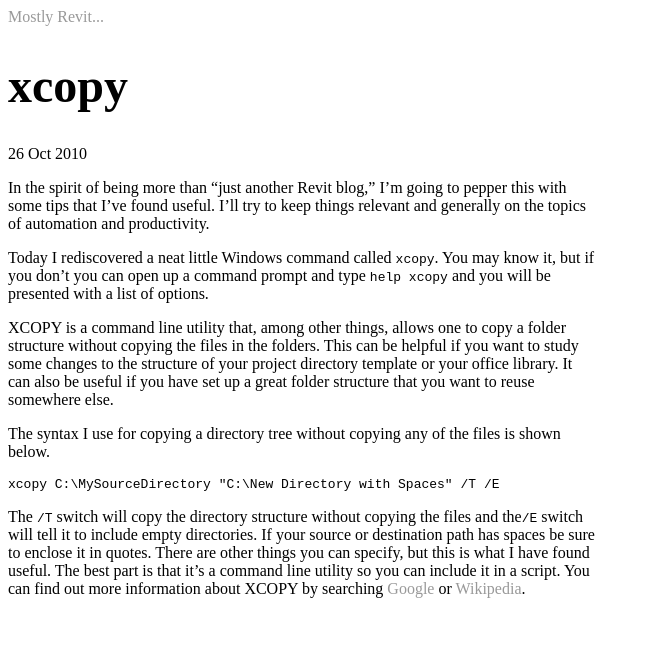
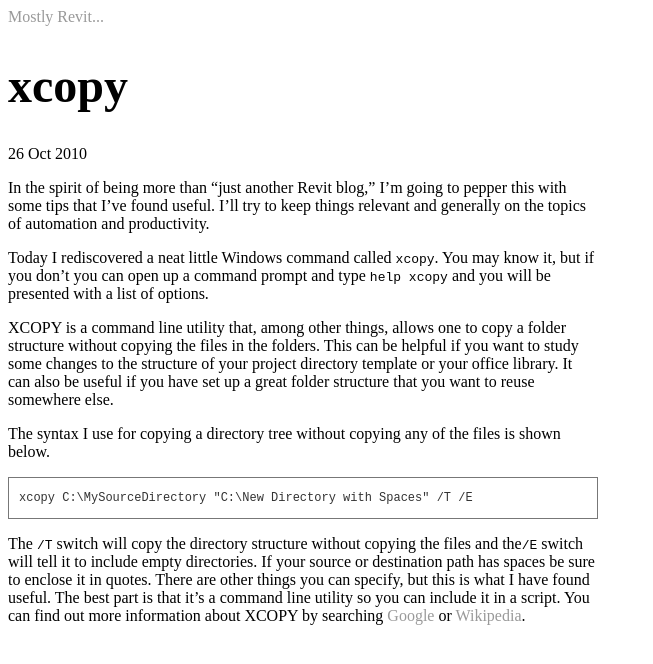
Before and after one commit to estimmel/mostly-revit-blog, a Jekyll site: the page built from _posts/2010-10-26-xcopy.md, in a window 1280 px wide. Shown: the top 664 px of the page, without its empty margins (0-653 px from the left). Built offline with Jekyll 4.4.1, drawn with Linux system fonts in a browser that asks for light colours.

Commit message:
trying to get a good pre code appearance

```diff
--- a/css/main.css
+++ b/css/main.css
@@ -22,11 +22,19 @@ h1 {
     font-size: 3em;
 }
 pre {
-    overflow-x: auto;
-}
-
-.code {
-    background-color: #D3D3D3
+	box-sizing: border-box;
+	width: 100%;
+	padding: 0;
+	margin: 0;
+	overflow: auto;
+	overflow-y: hidden;
+	font-size: 12px;
+	line-height: 20px;
+	background: #efefef;
+	border: 1px solid #777;
+	background: url(lines.png) repeat 0 0;
+	padding: 10px;
+	color: #333;
 }
 
 /* obtained from https://gist.github.com/demisx/025698a7b5e314a7a4b5 */
```
